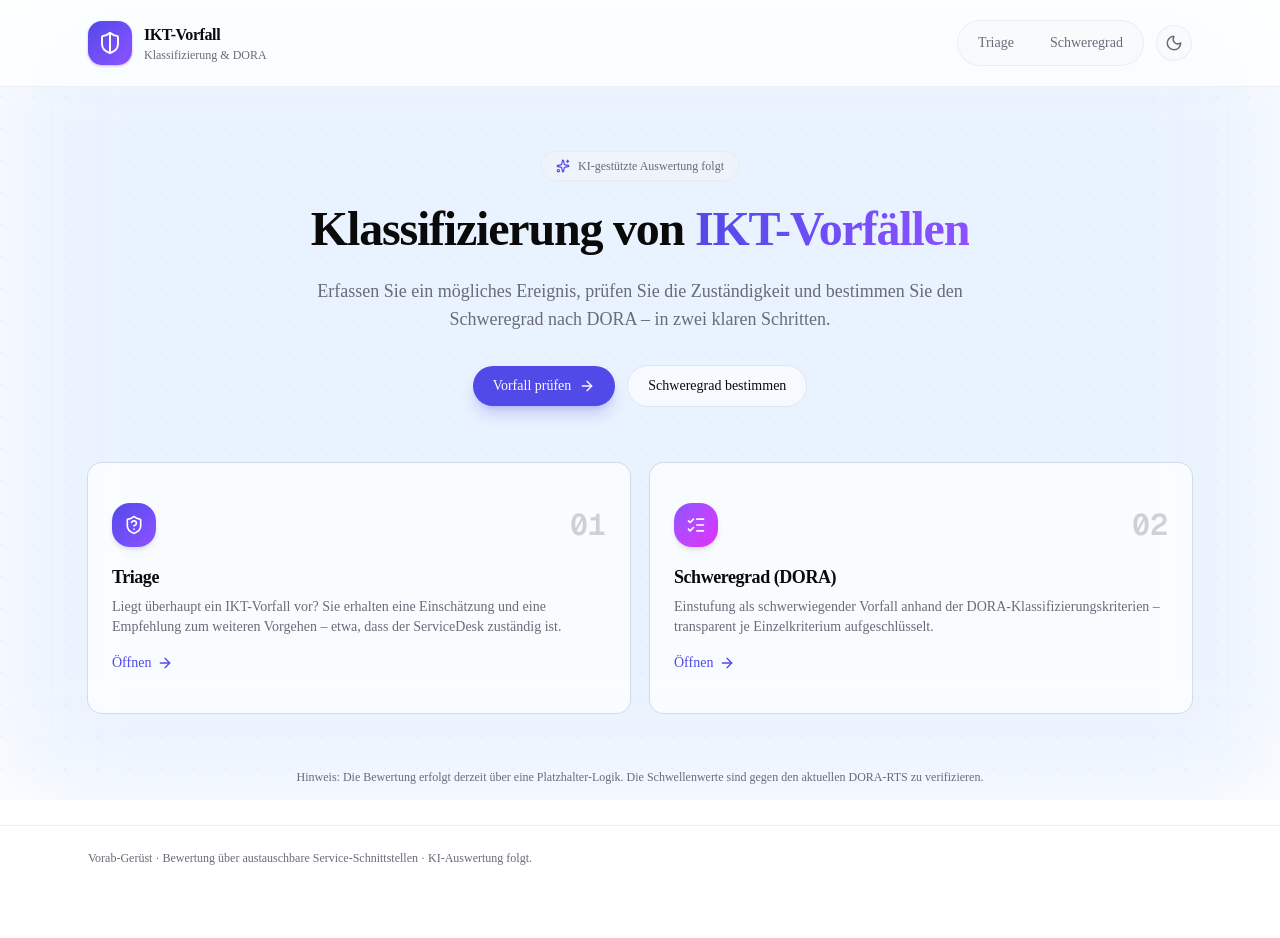
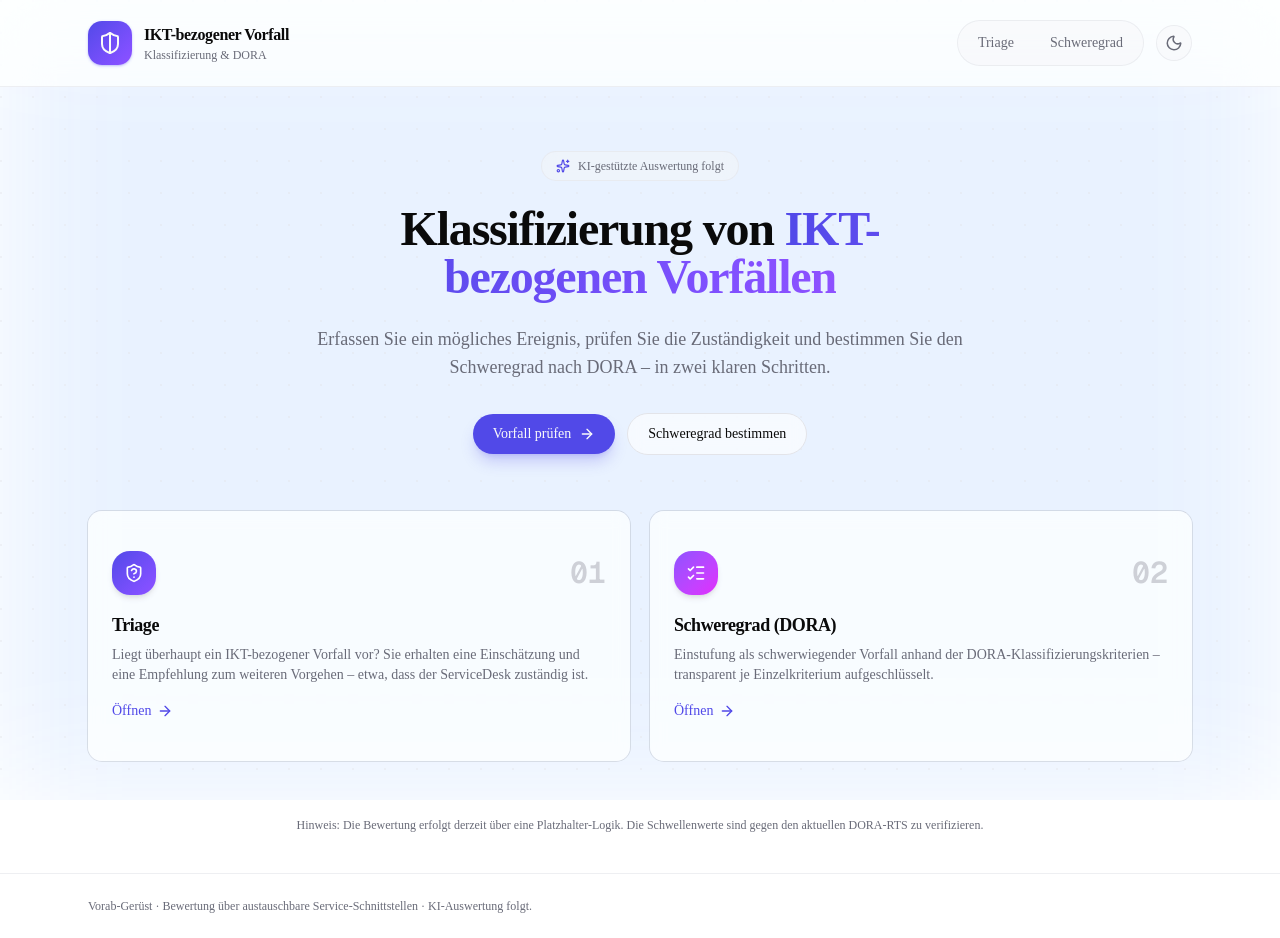
Before and after one commit to johannesths/incident-checker, a Next.js app: page / in a window 1280 px wide. Before the commit the page ends 890 px from the top, so only its background shows below. Built offline with nearby package versions, Linux system fonts and the light colour scheme.

Commit message:
Change wording

```diff
--- a/src/app/layout.tsx
+++ b/src/app/layout.tsx
@@ -17,7 +17,7 @@ import { SiteHeader } from "@/components/site-header";
 import { ThemeProvider } from "@/components/theme-provider";
 
 export const metadata: Metadata = {
-  title: "IKT-Vorfall – Klassifizierung",
+  title: "IKT-bezogener Vorfall – Klassifizierung",
   description:
     "Triage und DORA-Schweregradbestimmung für mögliche IKT-bezogene Vorfälle.",
 };
--- a/src/app/page.tsx
+++ b/src/app/page.tsx
@@ -13,7 +13,7 @@ const STEPS = [
     step: "01",
     icon: ShieldQuestion,
     title: "Triage",
-    desc: "Liegt überhaupt ein IKT-Vorfall vor? Sie erhalten eine Einschätzung und eine Empfehlung zum weiteren Vorgehen – etwa, dass der ServiceDesk zuständig ist.",
+    desc: "Liegt überhaupt ein IKT-bezogener Vorfall vor? Sie erhalten eine Einschätzung und eine Empfehlung zum weiteren Vorgehen – etwa, dass der ServiceDesk zuständig ist.",
     accent: "from-primary to-violet-500",
   },
   {
@@ -38,7 +38,7 @@ export default function Home() {
         <h1 className="mx-auto max-w-3xl text-balance text-4xl font-semibold tracking-tight sm:text-5xl">
           Klassifizierung von{" "}
           <span className="bg-linear-to-r from-primary to-violet-500 bg-clip-text text-transparent">
-            IKT-Vorfällen
+            IKT-bezogenen Vorfällen
           </span>
         </h1>
         <p className="mx-auto max-w-2xl text-pretty text-muted-foreground sm:text-lg">
--- a/src/app/triage/page.tsx
+++ b/src/app/triage/page.tsx
@@ -63,7 +63,7 @@ export default function TriagePage() {
     : result.isIncident
       ? {
           icon: AlertTriangle,
-          label: "Möglicher IKT-Vorfall",
+          label: "Möglicher IKT-bezogener Vorfall",
           bar: "bg-destructive",
           chip: "bg-destructive/10 text-destructive",
         }
@@ -76,7 +76,7 @@ export default function TriagePage() {
           }
         : {
             icon: CheckCircle2,
-            label: "Kein IKT-Vorfall",
+            label: "Kein IKT-bezogener Vorfall",
             bar: "bg-success",
             chip: "bg-success/15 text-success",
           };
@@ -86,7 +86,7 @@ export default function TriagePage() {
       <PageHeader
         step="Schritt 01"
         title="Triage"
-        desc="Erfassen Sie das mögliche Ereignis. Die Anwendung schätzt ein, ob ein IKT-Vorfall vorliegt."
+        desc="Erfassen Sie das mögliche Ereignis. Die Anwendung schätzt ein, ob ein IKT-bezogener Vorfall vorliegt."
       />
 
       <div className="grid gap-6 lg:grid-cols-[1.1fr_0.9fr]">
--- a/src/components/site-header.tsx
+++ b/src/components/site-header.tsx
@@ -23,7 +23,7 @@ export function SiteHeader() {
           </span>
           <span className="flex flex-col leading-none">
             <span className="text-base font-semibold tracking-tight">
-              IKT-Vorfall
+              IKT-bezogener Vorfall
             </span>
             <span className="text-xs text-muted-foreground">
               Klassifizierung &amp; DORA
--- a/src/lib/ai/mock.ts
+++ b/src/lib/ai/mock.ts
@@ -56,7 +56,7 @@ export class MockTriageService implements TriageService {
     if (looksLikeServiceDesk && !looksLikeIncident) {
       return {
         isIncident: false,
-        recommendation: "Kein IKT-Vorfall – ServiceDesk ist verantwortlich.",
+        recommendation: "Kein IKT-bezogener Vorfall – ServiceDesk ist verantwortlich.",
         reasoning:
           "Die Beschreibung deutet auf ein Standard-Supportanliegen hin (z. B. Zugang/Hardware). [Mock-Heuristik]",
         confidence: 0.6,
@@ -67,7 +67,7 @@ export class MockTriageService implements TriageService {
       return {
         isIncident: true,
         recommendation:
-          "Möglicher IKT-Vorfall – an das Incident-Response-Team weiterleiten und Schweregrad bestimmen.",
+          "Möglicher IKT-bezogener Vorfall – an das Incident-Response-Team weiterleiten und Schweregrad bestimmen.",
         reasoning:
           "Die Beschreibung enthält Hinweise auf eine Störung oder einen sicherheitsrelevanten Vorfall. [Mock-Heuristik]",
         confidence: 0.65,
--- a/src/lib/dora/criteria.ts
+++ b/src/lib/dora/criteria.ts
@@ -85,7 +85,7 @@ export const DORA_CRITERIA: DoraCriterion[] = [
     description:
       "Betroffenheit kritischer oder wichtiger Funktionen bzw. meldepflichtiger Aktivitäten.",
     thresholds: [
-      "Kritische oder wichtige Funktion betroffen",
+      "Kritischer oder wichtiger Dienst betroffen",
       "Erfolgreicher unbefugter Zugriff auf Netzwerk-/Informationssysteme",
     ],
   },
--- a/src/lib/schemas.ts
+++ b/src/lib/schemas.ts
@@ -4,7 +4,7 @@ import { DORA_CRITERIA, type CriterionId } from "@/lib/dora/criteria";
 const criterionIds = DORA_CRITERIA.map((c) => c.id) as [CriterionId, ...CriterionId[]];
 
 /* ---------------------------------------------------------------------------
- * Funktion 1: Triage – Handelt es sich um einen IKT-Vorfall?
+ * Funktion 1: Triage – Handelt es sich um einen IKT-bezogenen Vorfall?
  * ------------------------------------------------------------------------- */
 
 export const triageInputSchema = z.object({
@@ -21,9 +21,9 @@ export const triageInputSchema = z.object({
 export type TriageInput = z.infer<typeof triageInputSchema>;
 
 export const triageResultSchema = z.object({
-  /** Einschätzung, ob es sich um einen IKT-Vorfall handelt. */
+  /** Einschätzung, ob es sich um einen IKT-bezogenen Vorfall handelt. */
   isIncident: z.boolean(),
-  /** Empfohlenes weiteres Vorgehen, z. B. "Kein IKT-Vorfall – ServiceDesk ist verantwortlich." */
+  /** Empfohlenes weiteres Vorgehen, z. B. "Kein IKT-bezogener Vorfall – ServiceDesk ist verantwortlich." */
   recommendation: z.string(),
   /** Begründung der Einschätzung. */
   reasoning: z.string(),
```
